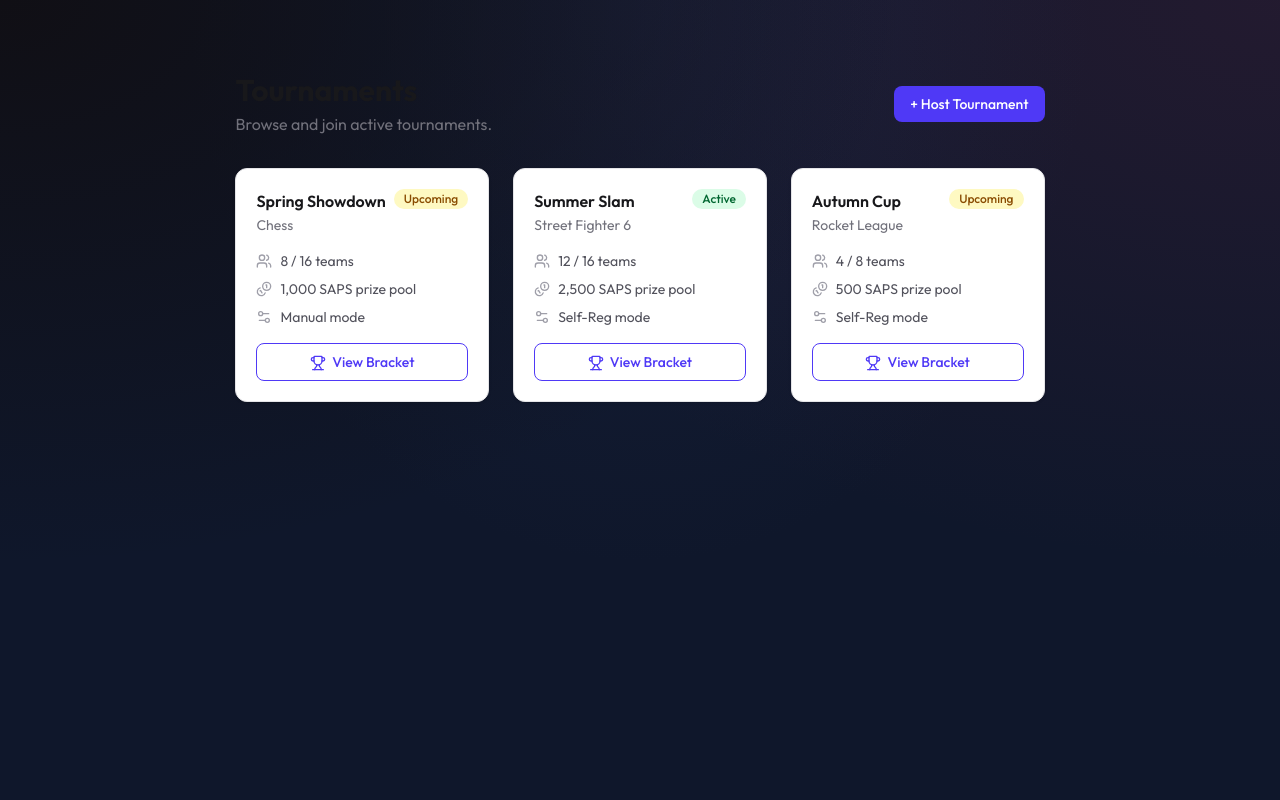
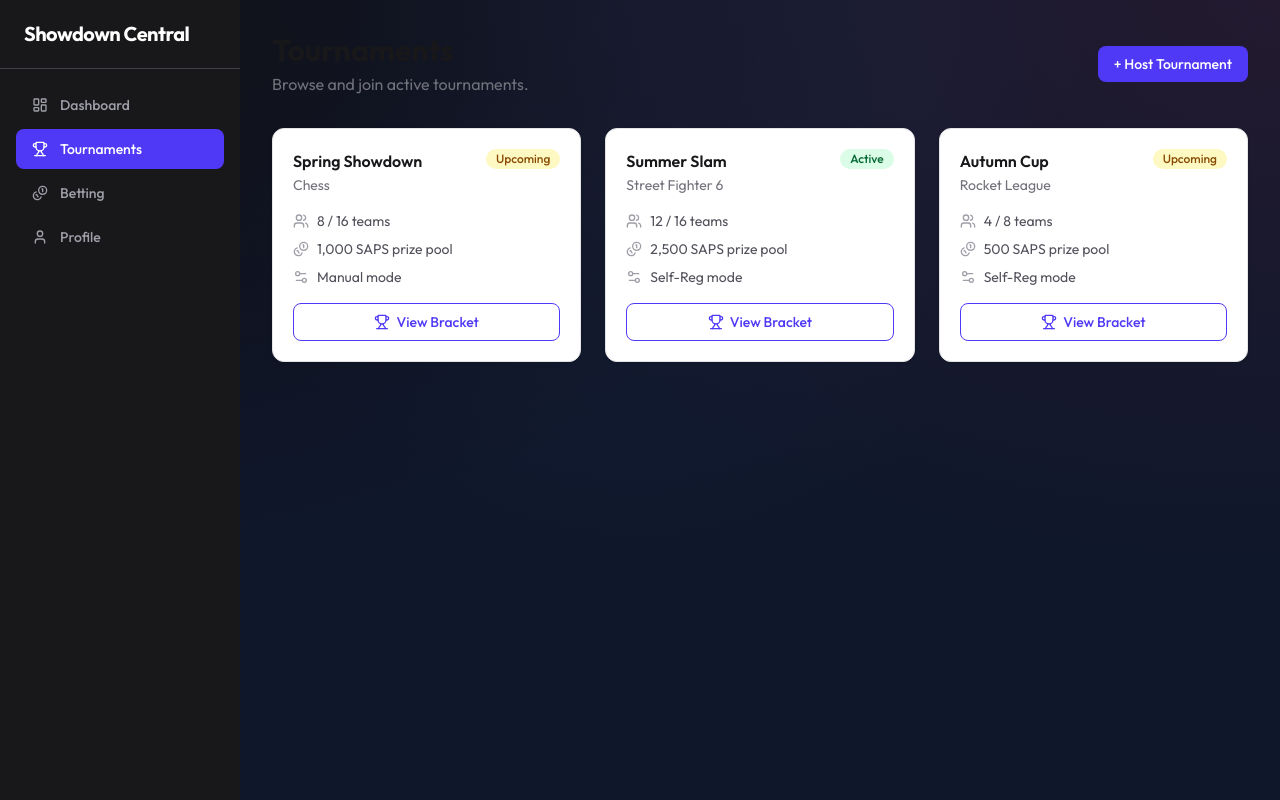
Before and after one commit to gilzim/Showdown-Central, a Next.js app: page /tournaments in a window 1280 px wide. Built offline with nearby package versions, Linux system fonts and the light colour scheme; no server answers.

Commit message:
Fix navigation: integrate Sidebar, fix broken navigation buttons
Co-authored-by: gilzim <42135886+gilzim@users.noreply.github.com>

```diff
--- a/src/app/betting/page.tsx
+++ b/src/app/(main)/betting/page.tsx
@@ -22,7 +22,7 @@ const openMatchups = [
 
 export default function BettingPage() {
   return (
-    <div className="p-8">
+    <div className="w-full">
       <h1 className="text-3xl font-bold text-zinc-900 dark:text-white mb-2">
         Betting
       </h1>
--- a/src/app/dashboard/page.tsx
+++ b/src/app/(main)/dashboard/page.tsx
@@ -1,6 +1,7 @@
 import { createClient } from '@/lib/supabase/server'
 import { redirect } from 'next/navigation'
 import { Trophy, Coins, Users, TrendingUp, LogOut } from 'lucide-react'
+import Link from 'next/link'
 import DashboardJoinButton from '@/components/dashboard/DashboardJoinButton'
 export default async function DashboardPage() {
   const supabase = await createClient()
@@ -62,9 +63,9 @@ export default async function DashboardPage() {
              <h2 className="text-xl font-bold text-slate-100">Live Tournaments</h2>
            </div>
            <p className="text-slate-400">You have no active tournaments.</p>
-           <a href="/tournaments/host" className="mt-auto py-3 bg-blue-600 hover:bg-blue-500 text-white font-bold rounded-xl transition-colors text-center w-full block">
+           <Link href="/tournaments/host" className="mt-auto py-3 bg-blue-600 hover:bg-blue-500 text-white font-bold rounded-xl transition-colors text-center w-full block">
              Host New Tournament
-           </a>
+           </Link>
         </div>
 
         <div className="p-6 rounded-2xl bg-slate-800/50 backdrop-blur-xl border border-slate-700/50 shadow-xl flex flex-col gap-4">
--- /dev/null
+++ b/src/app/(main)/layout.tsx
@@ -0,0 +1,14 @@
+import Sidebar from "@/components/Sidebar";
+
+export default function MainLayout({
+  children,
+}: {
+  children: React.ReactNode;
+}) {
+  return (
+    <div className="flex h-screen overflow-hidden w-full">
+      <Sidebar />
+      <main className="flex-1 overflow-y-auto p-8">{children}</main>
+    </div>
+  );
+}
--- a/src/app/tournaments/page.tsx
+++ b/src/app/(main)/tournaments/page.tsx
@@ -1,3 +1,4 @@
+import Link from "next/link";
 import TournamentCard from "@/components/tournament/TournamentCard";
 
 const sampleTournaments = [
@@ -35,7 +36,7 @@ const sampleTournaments = [
 
 export default function TournamentsPage() {
   return (
-    <div className="p-8">
+    <div className="w-full">
       <div className="flex items-center justify-between mb-8">
         <div>
           <h1 className="text-3xl font-bold text-zinc-900 dark:text-white mb-1">
@@ -43,9 +44,9 @@ export default function TournamentsPage() {
           </h1>
           <p className="text-zinc-500">Browse and join active tournaments.</p>
         </div>
-        <button className="rounded-lg bg-indigo-600 px-4 py-2 text-sm font-medium text-white hover:bg-indigo-700 transition-colors">
+        <Link href="/tournaments/host" className="rounded-lg bg-indigo-600 px-4 py-2 text-sm font-medium text-white hover:bg-indigo-700 transition-colors">
           + Host Tournament
-        </button>
+        </Link>
       </div>
 
       <div className="grid grid-cols-1 gap-6 sm:grid-cols-2 lg:grid-cols-3">
--- a/src/app/layout.tsx
+++ b/src/app/layout.tsx
@@ -20,7 +20,7 @@ export default function RootLayout({
   return (
     <html lang="en" className="dark">
       <body
-        className={`${outfit.className} antialiased min-h-screen bg-slate-900 text-slate-50 flex flex-col items-center p-4 sm:p-10`}
+        className={`${outfit.className} antialiased min-h-screen bg-slate-900 text-slate-50`}
       >
         <SupabaseProvider>
           {children}
--- a/src/app/login/page.tsx
+++ b/src/app/login/page.tsx
@@ -2,7 +2,7 @@ import AuthUI from '@/components/auth/AuthUI'
 
 export default function LoginPage() {
   return (
-    <div className="flex flex-col items-center justify-center min-h-[80vh] w-full">
+    <div className="flex flex-col items-center justify-center min-h-screen w-full">
       <AuthUI />
     </div>
   )
--- a/src/components/tournament/TournamentCard.tsx
+++ b/src/components/tournament/TournamentCard.tsx
@@ -1,3 +1,4 @@
+import Link from "next/link";
 import { Trophy, Users, Coins, Settings2 } from "lucide-react";
 
 export interface TournamentCardProps {
@@ -20,6 +21,7 @@ const statusStyles: Record<TournamentCardProps["status"], string> = {
 };
 
 export default function TournamentCard({
+  id,
   name,
   game,
   mode,
@@ -61,10 +63,13 @@ export default function TournamentCard({
         </div>
       </div>
 
-      <button className="mt-auto w-full rounded-lg border border-indigo-600 px-4 py-2 text-sm font-medium text-indigo-600 hover:bg-indigo-600 hover:text-white transition-colors dark:border-indigo-400 dark:text-indigo-400 dark:hover:bg-indigo-600 dark:hover:text-white">
-        <Trophy className="inline h-4 w-4 mr-1.5 -mt-0.5" />
+      <Link
+        href={`/tournaments/${id}`}
+        className="mt-auto w-full rounded-lg border border-indigo-600 px-4 py-2 text-sm font-medium text-indigo-600 hover:bg-indigo-600 hover:text-white transition-colors dark:border-indigo-400 dark:text-indigo-400 dark:hover:bg-indigo-600 dark:hover:text-white text-center flex items-center justify-center gap-1.5"
+      >
+        <Trophy className="inline h-4 w-4" />
         View Bracket
-      </button>
+      </Link>
     </div>
   );
 }
```
Also changed, not shown: src/app/(main)/profile/page.tsx (renamed from src/app/profile/page.tsx), src/app/(main)/tournaments/[id]/page.tsx (renamed from src/app/tournaments/[id]/page.tsx), src/app/(main)/tournaments/host/page.tsx (renamed from src/app/tournaments/host/page.tsx).
